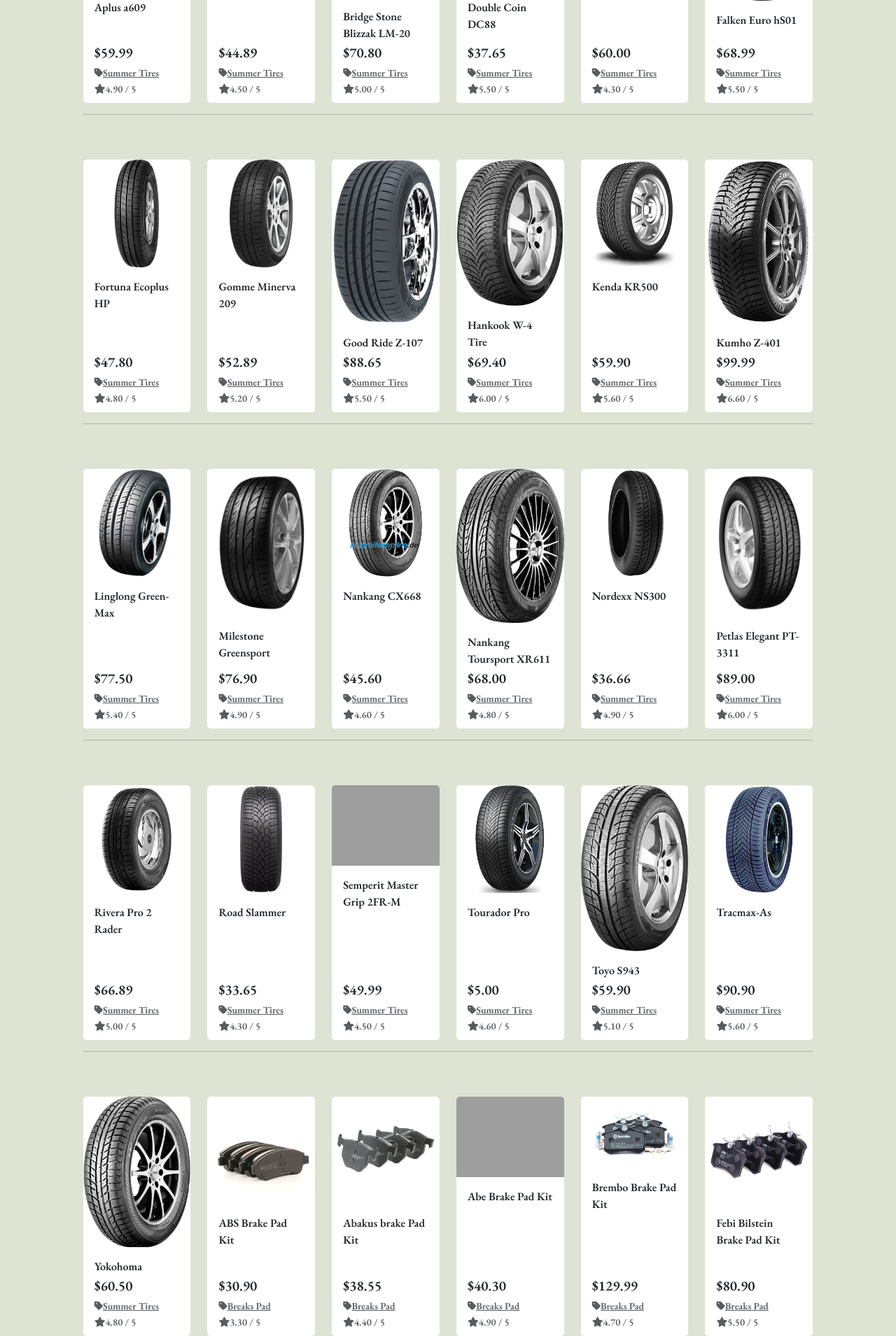
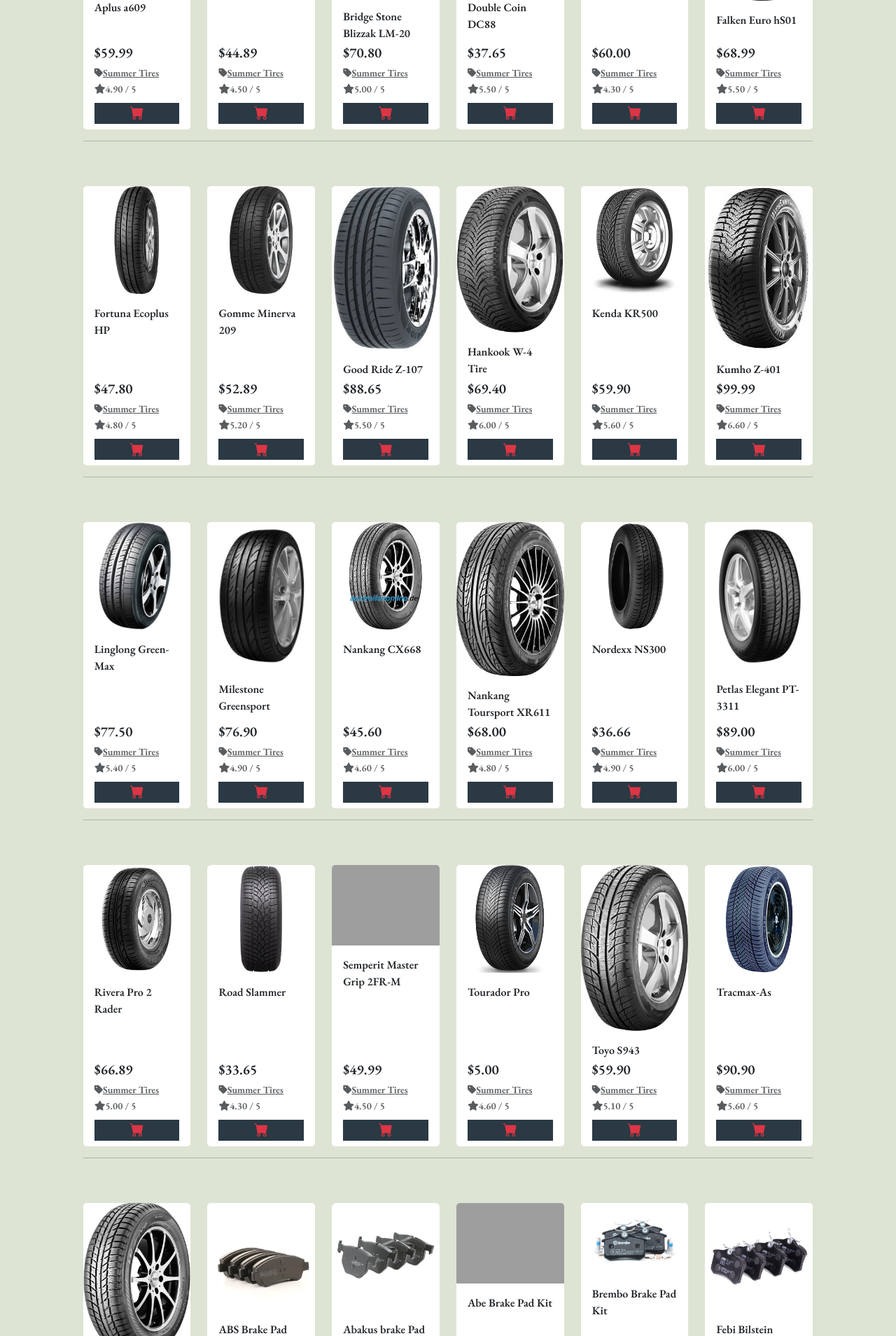
Before and after one commit to Elvisthegreat/auto_spare_part, a Django app: page /products/ in a window 1280 px wide. Shown: the part 501-2410 px from the top of the page at 70% size. Run offline with Django 5.2, Linux system fonts and the light colour scheme; data comes from the database, SQL or seed files in the repository; some libraries are stand-ins or nearby versions; grey boxes are pictures that could not be loaded.

Commit message:
Added a add cart icon for user and font size

```diff
--- a/products/templates/products/all_products.html
+++ b/products/templates/products/all_products.html
@@ -60,6 +60,9 @@
                                                     <a class="text-danger" href=""><i class="bi bi-trash-fill"></i></a>
                                                 </small>
                                             {% endif %}
+                                            <div class="col text-center mt-2 w-100 cart-bg">
+                                                <a href=""><i class="bi bi-cart-fill cart-size text-danger"></i></a>
+                                            </div>
                                         </div>
                                     </div>
                                 </div> <!--End footer-->
--- a/static/css/base.css
+++ b/static/css/base.css
@@ -86,15 +86,25 @@ body{
     padding: 50px;
 }
 
+/****************************** All Main Content Section
+
 /*Body height to push footer down*/
 #main-content{
     min-height: 100vh;
     flex: 1 0 auto;
 }
 
-/************************** Push products header down*/
+/*Push products header down*/
 .push-header-down{
     margin-top: 13em;
+}
+
+.cart-bg {
+    background-color: #2a3943;
+}
+
+.cart-size {
+    font-size: 20px;
 }
 
 /*Media queries*/
```
